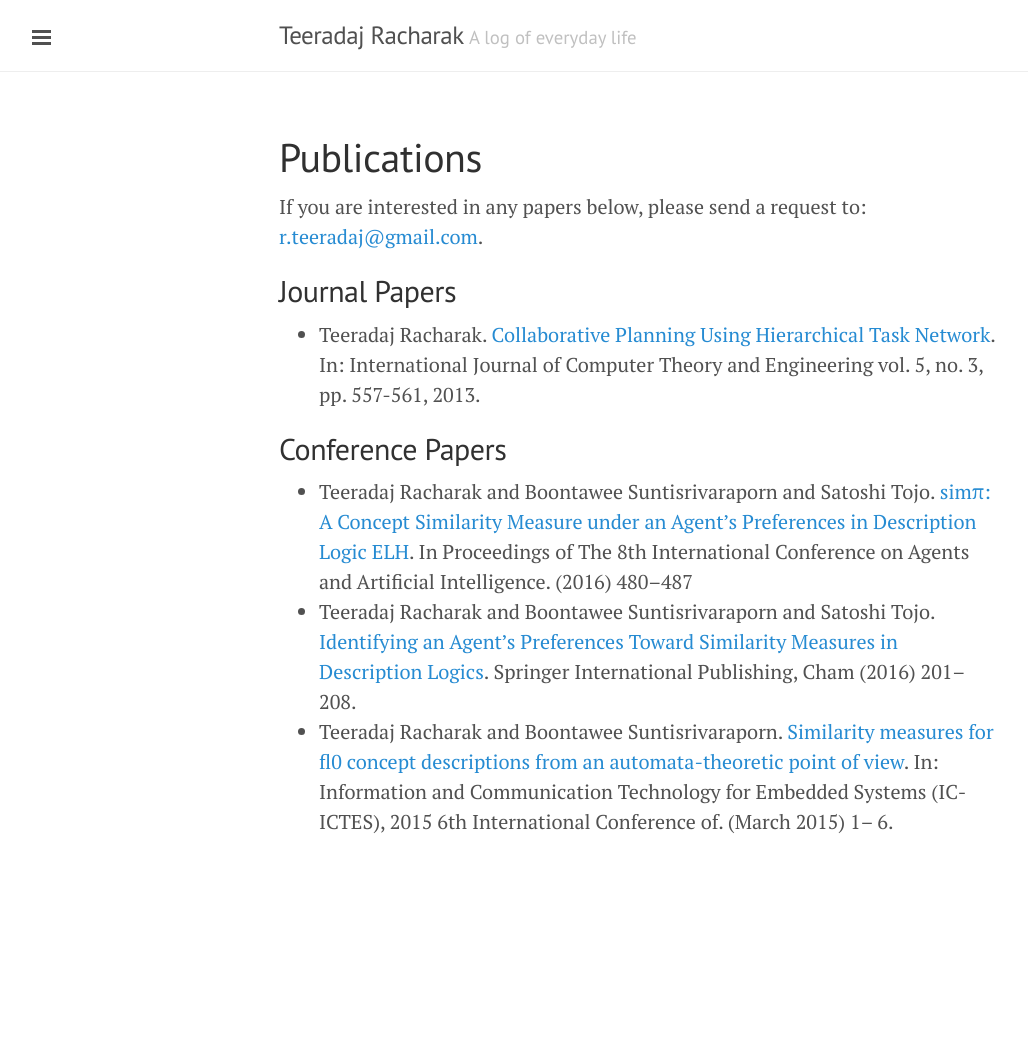
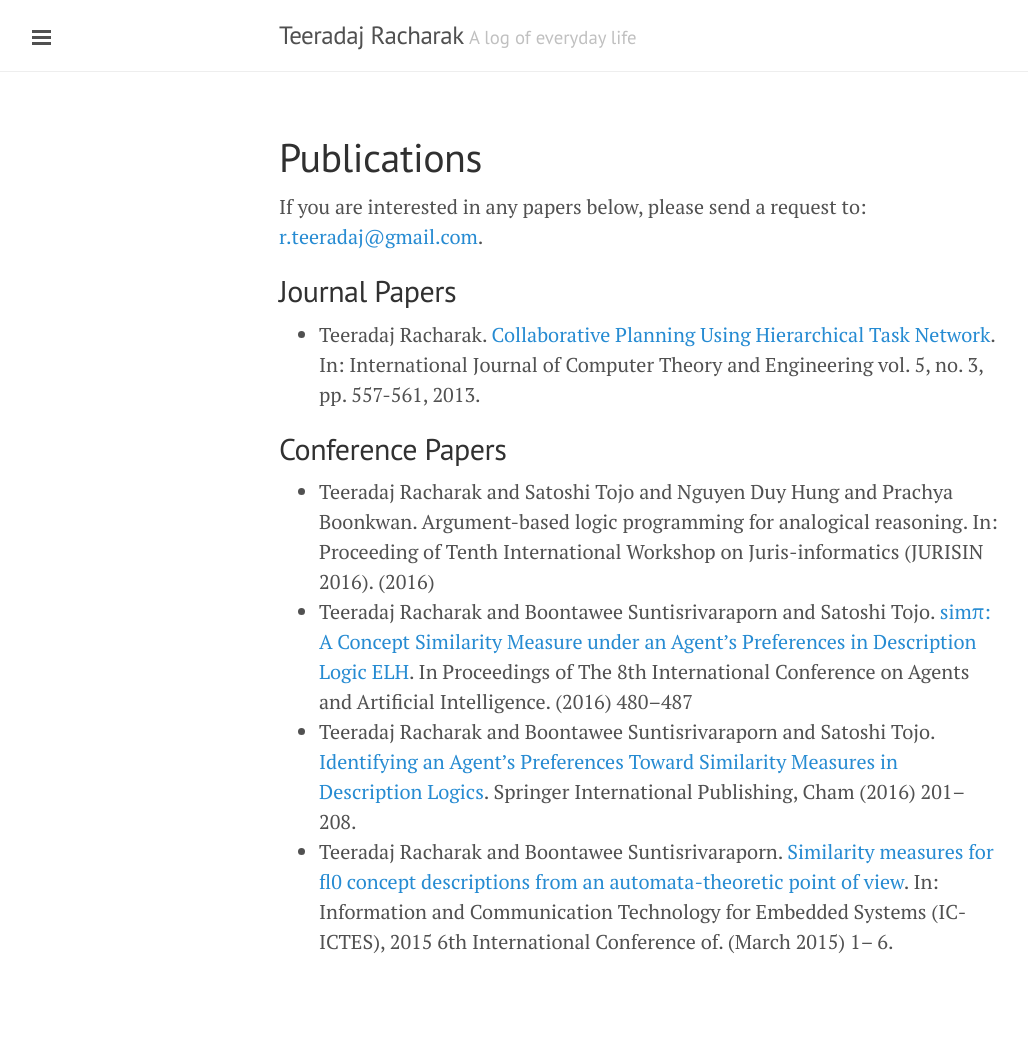
Before and after one commit to xlives/xlives.github.io, a Jekyll site: the page built from publications.markdown, in a window 1280 px wide. Shown: the whole page, without its empty margins (1-1029 px from the left). Built offline with Jekyll 4.4.1, drawn with Linux system fonts in a browser that asks for light colours; before the commit the page ends 917 px from its top, so only the background shows below that.

Commit message:
Update publications.markdown

```diff
--- a/publications.markdown
+++ b/publications.markdown
@@ -14,6 +14,8 @@ In: International Journal of Computer Theory and Engineering vol. 5, no. 3, pp.
 Conference Papers
 ---------------------
 
+*   Teeradaj Racharak and Satoshi Tojo and Nguyen Duy Hung and Prachya Boonkwan. Argument-based logic programming for analogical reasoning. In: Proceeding of Tenth International Workshop on
+Juris-informatics (JURISIN 2016). (2016)
 *   Teeradaj Racharak and Boontawee Suntisrivaraporn and Satoshi Tojo. [simπ: A Concept Similarity
 Measure under an Agent’s Preferences in Description Logic ELH](http://www.scitepress.org/DigitalLibrary/PublicationsDetail.aspx?ID=3RqLc2P0Eiw=&t=1){:target="_blank"}. In Proceedings of The 8th
 International Conference on Agents and Artificial Intelligence. (2016) 480–487
```
